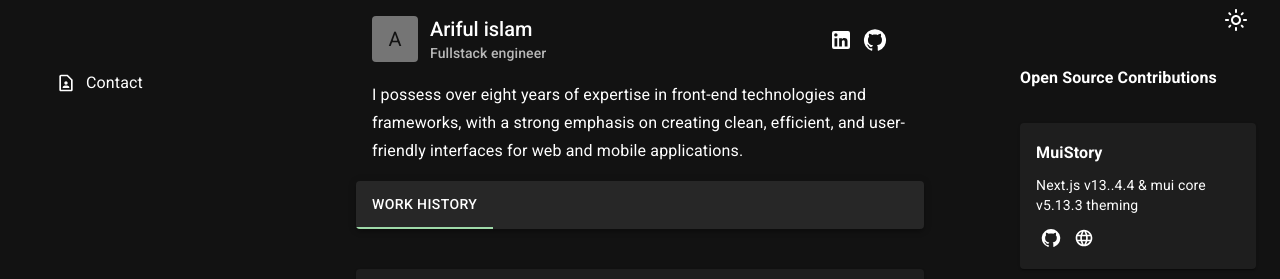
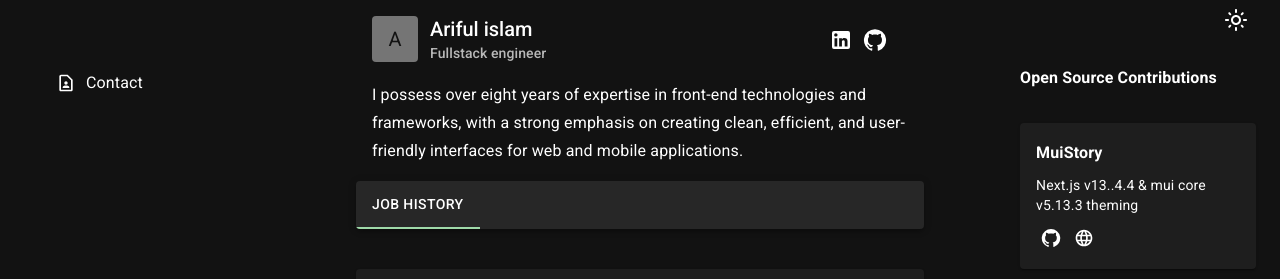
Before and after one commit to arifulbgt4/ariful.io, a Next.js app: page / in a window 1280 px wide. Shown: the top 279 px of the page. Built offline with nearby package versions, Linux system fonts and the light colour scheme.

Commit message:
chore: typo content

```diff
--- a/src/layouts/LandingLayout/index.tsx
+++ b/src/layouts/LandingLayout/index.tsx
@@ -50,7 +50,7 @@ const LandingLayout: FC<LandingLayoutOptions> = ({ children }) => {
           onChange={onHandleTabs}
           value={pathName}
         >
-          <Tab label="Work History" value="/" />
+          <Tab label="Job History" value="/" />
         </Tabs>
       </AppBar>
       {children}
```
